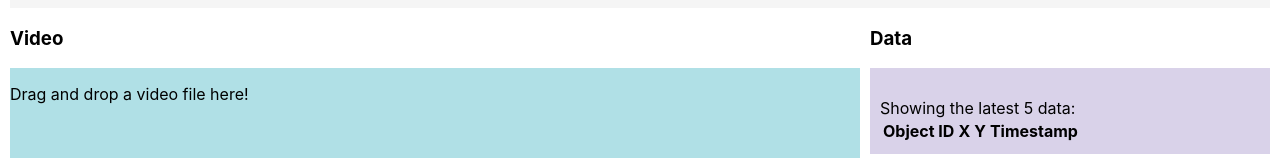
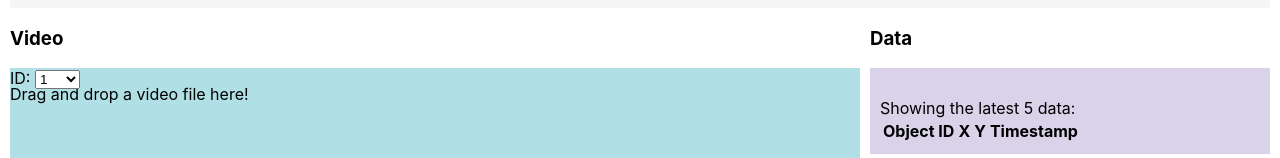
Before and after one commit to RyogaOTAKE/ManualTrackerApp, a React (Create React App) app in the folder manual-tracker/: page / in a window 1280 px wide. Shown: the part 204-362 px from the top of the page. Built offline with nearby package versions, Linux system fonts and the light colour scheme.

Commit message:
ID を 100 まで追加

```diff
--- a/manual-tracker/src/VideoPlayer.tsx
+++ b/manual-tracker/src/VideoPlayer.tsx
@@ -100,8 +100,6 @@ const VideoPlayer: React.FC<VideoPlayerProps> = ({ onVideoClick, changeVideoName
                     paddingBottom: '60%',
                 }}
             >
-                {videoSrc ? (
-
                 <div style={{ position: 'absolute', top: 0, left: 0, right: 0 }}>
                     <label htmlFor="idSelect">ID: </label>
                     <select id="idSelect" value={selectedId} onChange={handleIdChange}>
@@ -112,9 +110,6 @@ const VideoPlayer: React.FC<VideoPlayerProps> = ({ onVideoClick, changeVideoName
                         ))}
                     </select>
                 </div>
-                ) : (
-                    <div style={{ position: 'absolute', top: 0, left: 0, right: 0 }} />
-                )}
                 {videoSrc ? (
                     <video
                         ref={videoRef}
```
Lines whose indentation alone changed are shown as unchanged.
